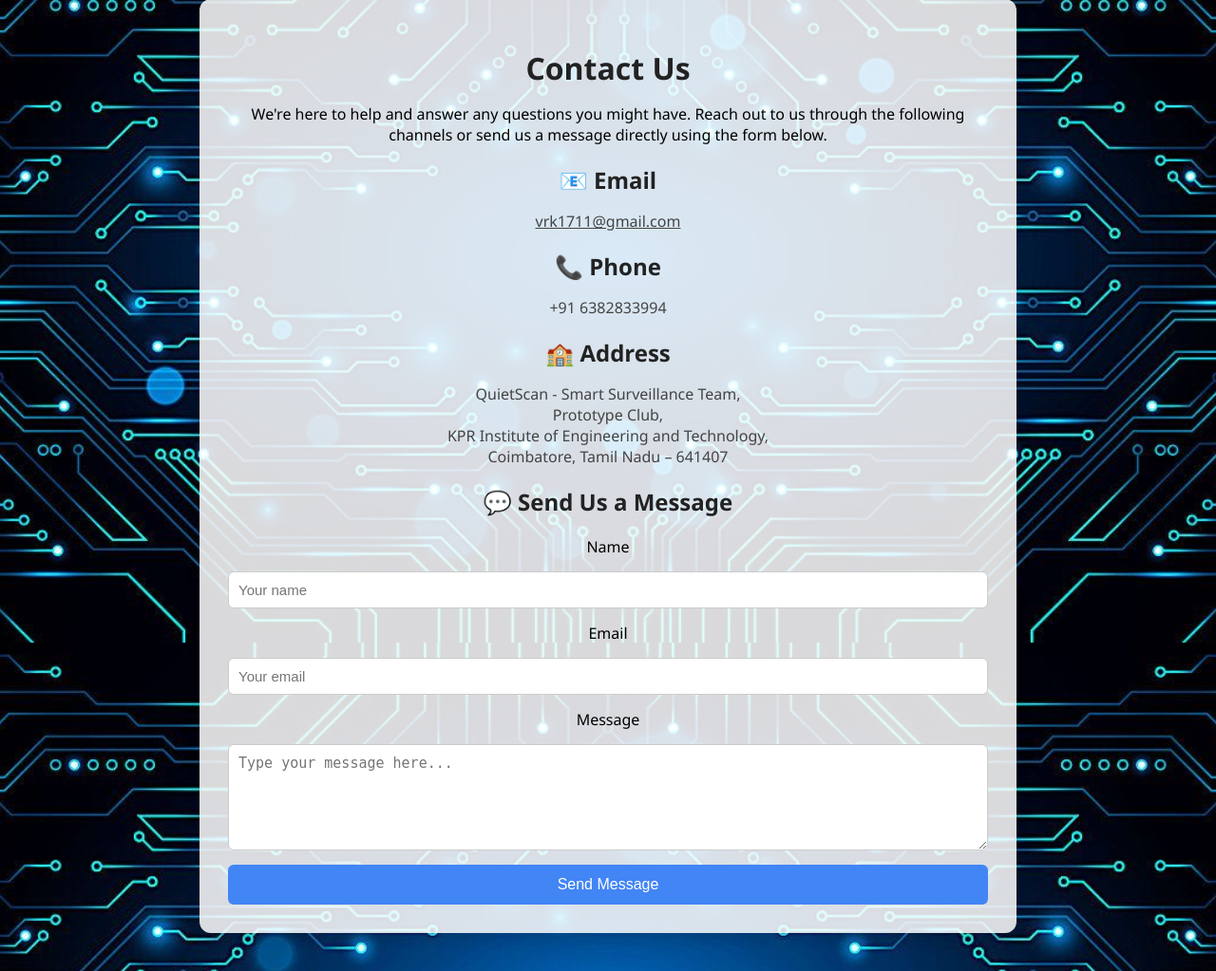
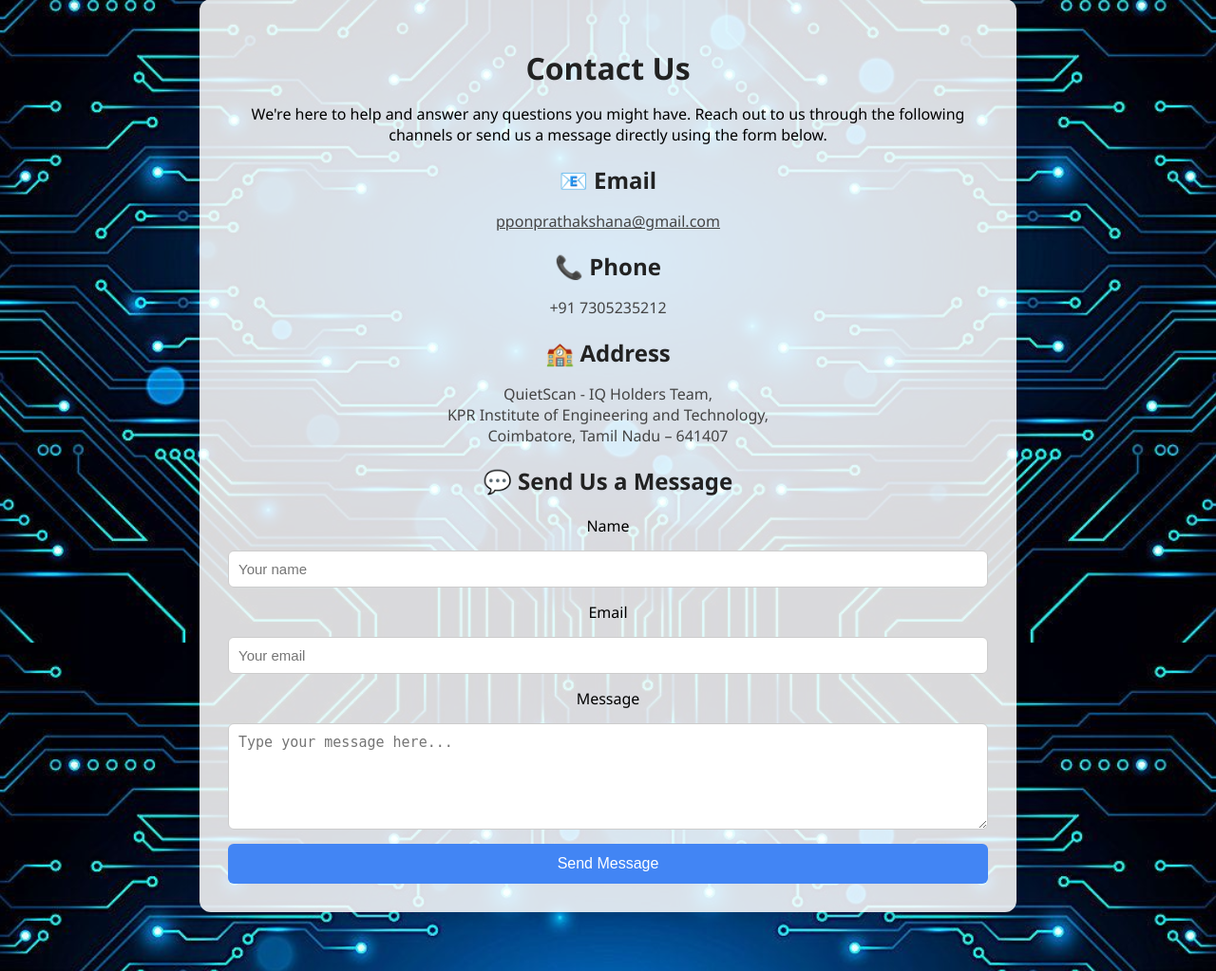
Before and after one commit to mrlucifer006/quiet-scan, a Flask app: page /contact in a window 1280 px wide. Shown: the part 123-1146 px from the top of the page at 95% size. Run offline with Flask 3, Linux system fonts and the light colour scheme; parts of the project's set-up code (start-up, migrations or seed data) failed here and were passed over.

Commit message:
Update contact.html

```diff
--- a/QuietScan/Templates/contact.html
+++ b/QuietScan/Templates/contact.html
@@ -12,15 +12,14 @@ body {
 
     <div class="contact-details">
         <h2>📧 Email</h2>
-        <p><a href="mailto:your-email@example.com">vrk1711@gmail.com</a></p>
+        <p><a href="mailto:your-email@example.com">pponprathakshana@gmail.com</a></p>
 
         <h2>📞 Phone</h2>
-        <p>+91 6382833994</p>
+        <p>+91 7305235212</p>
 
         <h2>🏫 Address</h2>
         <p>
-            QuietScan - Smart Surveillance Team,<br>
-            Prototype Club,<br>
+            QuietScan - IQ Holders Team,<br>
             KPR Institute of Engineering and Technology,<br>
             Coimbatore, Tamil Nadu – 641407
         </p>
```
